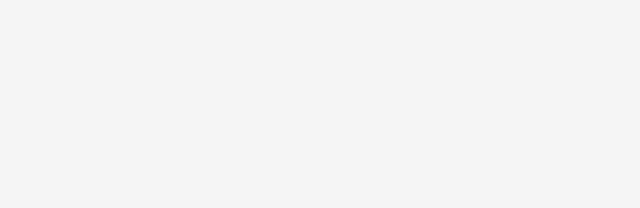
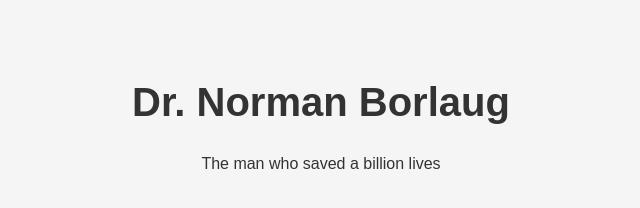
Before and after one commit to szlima/tribute-page, a plain HTML site: page index.html in a window 1280 px wide. Shown: the whole page, without its empty margins (319-959 px from the left). Drawn offline with Linux system fonts and the light colour scheme.

Commit message:
Inserindo título e descrição

```diff
--- a/index.html
+++ b/index.html
@@ -7,6 +7,9 @@
     <link rel="stylesheet" type="text/css" href="./style.css"/>
 </head>
 <body>
-
+    <main id='main'>
+        <h1 id='title' class='center'>Dr. Norman Borlaug</h1>
+	    <p id='title-description' class='center'>The man who saved a billion lives</p>
+    </main>
 </body>
 </html>
--- a/style.css
+++ b/style.css
@@ -7,6 +7,15 @@
 body{
     background-color: whiteSmoke;
     color: #333;
-    padding: 100px 20px 50px 20px;
+    padding: 80px 20px 50px 20px;
     font-family: sans-serif;
 }
+
+.center{
+    text-align: center;
+}
+
+h1{
+    font-size: 2.5rem;
+    margin-bottom: 30px;
+}
```
